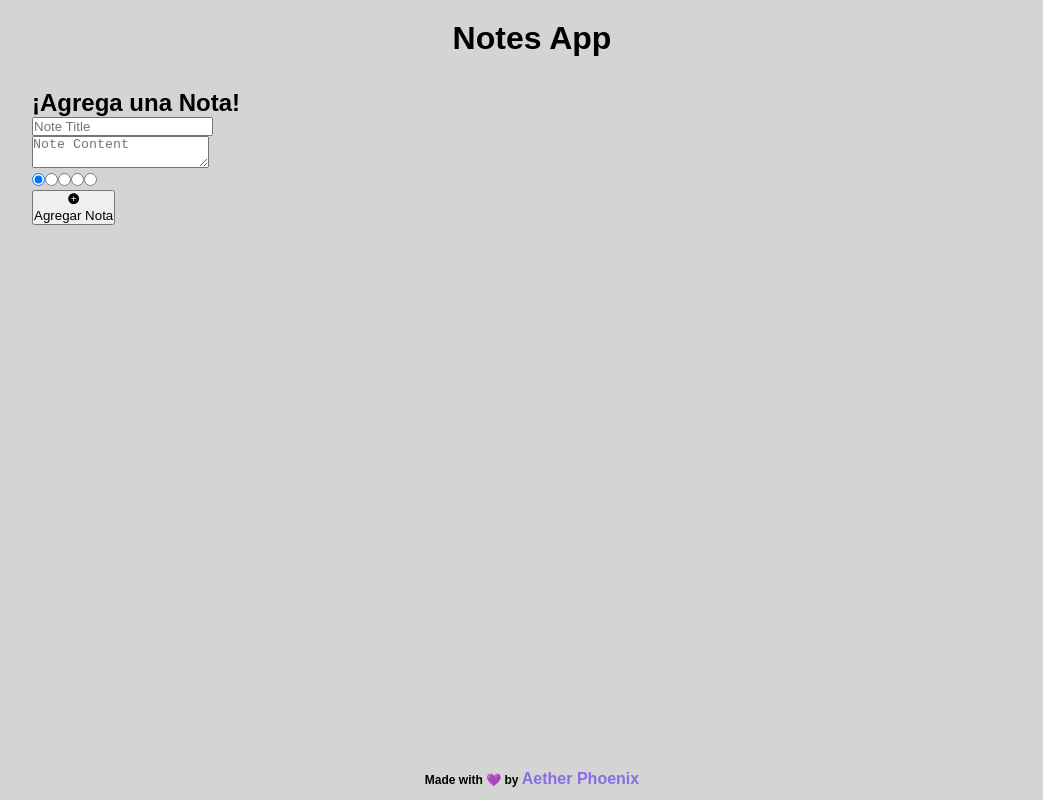
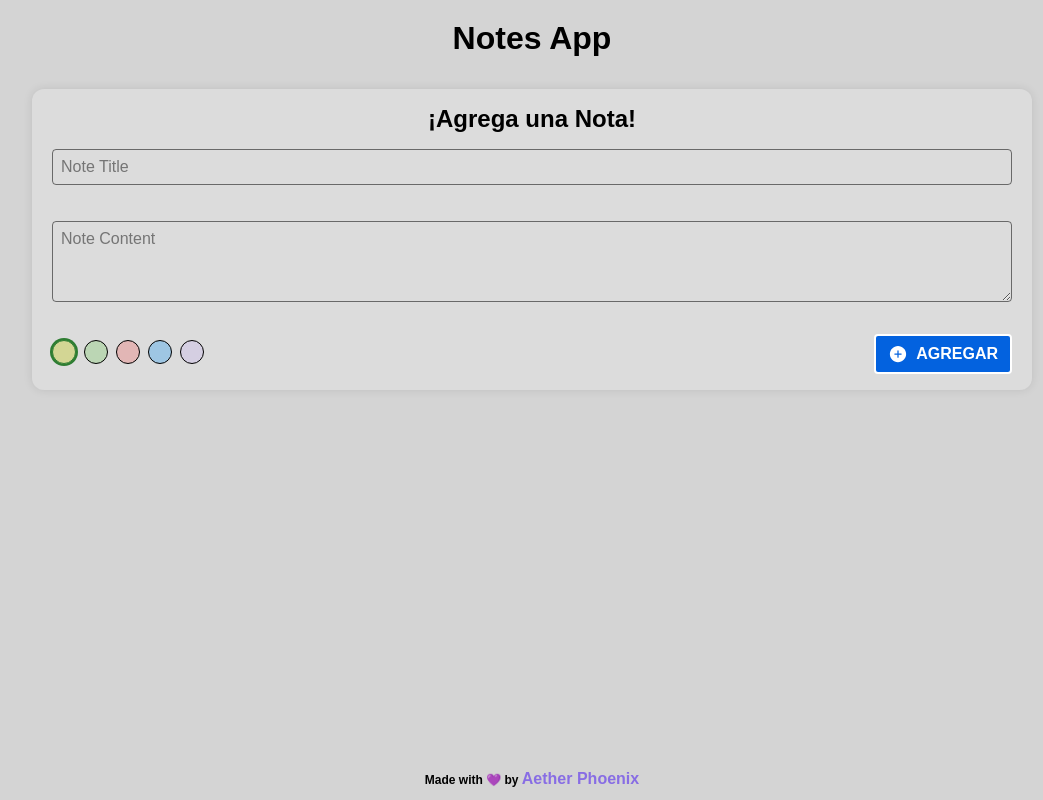
Before and after one commit to AetherPhx/Notes-App, a React (Vite) app: page / in a window 1280 px wide. Shown: the whole page, without its empty margins (108-1151 px from the left). Built offline with nearby package versions, Linux system fonts and the light colour scheme.

Commit message:
Maquetar Formulario de Notas

```diff
--- a/src/components/atoms/Input.tsx
+++ b/src/components/atoms/Input.tsx
@@ -37,7 +37,7 @@ export const Input = <T extends FieldValues>({
 				{...register(name, validationRules)}
 				aria-invalid={error ? "true" : "false"}
 			/>
-			{error && <span>{error.message}</span>}
+			<span className={`${className}-error`}>{error ? error.message : ""}</span>
 		</>
 	);
 };
--- a/src/components/atoms/TextArea.tsx
+++ b/src/components/atoms/TextArea.tsx
@@ -24,27 +24,14 @@ export const TextArea = <T extends FieldValues>({
 	validationRules,
 	error,
 }: TextAreaProps<T>) => {
-	const maxLength = validationRules?.maxLength
-		? typeof validationRules.maxLength === "object"
-			? validationRules.maxLength.value
-			: validationRules.maxLength
-		: null;
-
 	return (
 		<>
-			<div className="TextAreaWrapper">
-				<textarea
-					className={className}
-					placeholder={placeholder}
-					{...register(name, validationRules)}
-				/>
-				{maxLength && (
-					<span className="TextArea__maxLength">
-						Límite de Caracteres: {maxLength}
-					</span>
-				)}
-			</div>
-			{error && <span>{error.message}</span>}
+			<textarea
+				className={className}
+				placeholder={placeholder}
+				{...register(name, validationRules)}
+			/>
+			<span className={`${className}-error`}>{error ? error.message : ""}</span>
 		</>
 	);
 };
--- a/src/components/organisms/NoteForm.tsx
+++ b/src/components/organisms/NoteForm.tsx
@@ -48,7 +48,7 @@ export const NoteForm = ({ noteToEdit, setNoteToEdit }: INoteForm) => {
 	const formTitle = noteToEdit ? "¡Edita esta Nota!" : "¡Agrega una Nota!";
 	const formSubmitIcon = noteToEdit ? "edit" : "add";
 	const formSubmitClass = noteToEdit ? "NoteForm__edit" : "NoteForm__add";
-	const formSubmitText = noteToEdit ? "Confirmar Edición" : "Agregar Nota";
+	const formSubmitText = noteToEdit ? "Confirmar" : "Agregar";
 
 	// * Funciones CRUD (Agregar y Actualizar)
 	const { addNote, updateNote } = useNotesContext();
@@ -91,8 +91,9 @@ export const NoteForm = ({ noteToEdit, setNoteToEdit }: INoteForm) => {
 
 			<form className="NoteForm__form" onSubmit={onSubmit}>
 				<div className="NoteForm__fields">
+					<div className="NoteForm__field">
 						<Input
-						className="NoteForm__Note-title"
+							className="NoteForm__NoteTitle"
 							type="text"
 							placeholder={noteToEdit ? noteToEdit.title : "Note Title"}
 							register={register}
@@ -113,9 +114,11 @@ export const NoteForm = ({ noteToEdit, setNoteToEdit }: INoteForm) => {
 							}}
 							error={errors.title}
 						/>
+					</div>
 
+					<div className="NoteForm__field">
 						<TextArea
-						className="NoteForm__Note-content"
+							className="NoteForm__NoteContent"
 							placeholder={
 								noteToEdit ? noteToEdit.content.join("\n") : "Note Content"
 							}
@@ -126,12 +129,21 @@ export const NoteForm = ({ noteToEdit, setNoteToEdit }: INoteForm) => {
 									value: true,
 									message: "Debes escribir contenido",
 								},
+								minLength: {
+									value: 10,
+									message: "El contenido debe tener al menos 10 caracteres",
+								},
+								maxLength: {
+									value: 1000,
+									message: "Debes escribir menos de 1000 caracteres",
+								},
 							}}
 							error={errors.content}
 						/>
 					</div>
+				</div>
 
-				<footer className="NoteForm__actions">
+				<footer className="NoteForm__footer">
 					<ColorPicker
 						defaultColor={initialFormValues.color}
 						register={register}
--- a/src/styles/base/global.scss
+++ b/src/styles/base/global.scss
@@ -8,6 +8,7 @@
 	--color-text: #{theme.$color-text};
 	--color-text-sec: #{theme.$color-text-sec};
 	--color-shadow: #{theme.$color-shadow};
+	--color-shadow-sec: #{theme.$color-shadow-sec};
 	// Action Colors
 	--color-action-active: #{theme.$color-action-active};
 	--color-action-ok: #{theme.$color-action-ok};
--- a/src/styles/components/index.scss
+++ b/src/styles/components/index.scss
@@ -0,0 +1 @@
+@forward "./molecules";
--- /dev/null
+++ b/src/styles/components/molecules/colorPicker.scss
@@ -0,0 +1,72 @@
+.ColorPicker {
+	display: flex;
+	gap: 0.5rem;
+
+	input {
+		display: none;
+	}
+
+	// Opciones de Color
+	&__option {
+		display: inline-block;
+		width: 1.5rem;
+		height: 1.5rem;
+		border: 1px solid var(--color-text);
+		border-radius: 50%;
+		cursor: pointer;
+		animation: all 0.5s ease-in-out;
+
+		&:hover,
+		&:focus {
+			box-shadow: 0 0 0 2px var(--color-action-active);
+		}
+	}
+
+	// Específicos por Color
+	&__yellow {
+		@extend .ColorPicker__option;
+		background-color: var(--color-yellow);
+		&:hover,
+		&:focus {
+			border-color: var(--color-yellow);
+		}
+	}
+	&__green {
+		@extend .ColorPicker__option;
+		background-color: var(--color-green);
+		&:hover,
+		&:focus {
+			border-color: var(--color-green);
+		}
+	}
+	&__red {
+		@extend .ColorPicker__option;
+		background-color: var(--color-red);
+		&:hover,
+		&:focus {
+			border-color: var(--color-red);
+		}
+	}
+	&__blue {
+		@extend .ColorPicker__option;
+		background-color: var(--color-blue);
+		&:hover,
+		&:focus {
+			border-color: var(--color-blue);
+		}
+	}
+	&__purple {
+		@extend .ColorPicker__option;
+		background-color: var(--color-purple);
+		&:hover,
+		&:focus {
+			border-color: var(--color-purple);
+		}
+	}
+
+	// Color Seleccionado
+	&__selected {
+		border-color: var(--color-action-ok);
+		box-shadow: 0 0 0 2px var(--color-action-ok);
+	}
+}
--- /dev/null
+++ b/src/styles/components/molecules/index.scss
@@ -0,0 +1,2 @@
+@forward "./noteForm";
+@forward "./colorPicker";
--- /dev/null
+++ b/src/styles/components/molecules/noteForm.scss
@@ -0,0 +1,109 @@
+@mixin field {
+	background-color: transparent;
+	width: 100%;
+	padding: var(--space-xs);
+	border: 1px solid var(--color-shadow);
+	border-radius: 4px;
+	outline: none;
+
+	font-family: inherit;
+	font-size: var(--fs-rg);
+	font-weight: var(--fw-regular);
+
+	&:focus {
+		border-color: var(--color-action-active);
+		box-shadow: 0 0 0 2px var(--color-action-active);
+	}
+}
+@mixin actionBtn {
+	color: var(--color-text-sec);
+	padding: var(--space-xs) var(--space-sm);
+	border: 2px solid var(--color-text-sec);
+	border-radius: 4px;
+
+	display: flex;
+	align-items: center;
+	gap: 0.5rem;
+
+	font-family: var(--fm);
+	font-size: var(--fs-regular);
+	font-weight: var(--fw-bold);
+	text-transform: uppercase;
+	cursor: pointer;
+
+	&__icon {
+		display: flex;
+		align-items: center;
+		font-size: 20px;
+	}
+
+	&:hover {
+		border-color: var(--color-shadow);
+		box-shadow: 0 0 2px 2.5px var(--color-text-sec);
+	}
+}
+
+.NoteForm {
+	background-color: var(--color-bg-sec);
+	padding: var(--space-md) var(--space-lg);
+	border-radius: var(--space-sm);
+	box-shadow: 0 0 10px var(--color-shadow-sec);
+
+	&__header {
+		text-align: center;
+		margin-bottom: var(--space-md);
+	}
+
+	//* Formulario
+	&__form {
+		display: flex;
+		flex-direction: column;
+		gap: var(--space-sm);
+	}
+	&__fields {
+		display: grid;
+		gap: var(--space-md);
+	}
+	&__field {
+		display: grid;
+		gap: var(--space-xxs);
+	}
+	&__Note {
+		&Title,
+		&Content {
+			@include field;
+			&-error {
+				color: var(--color-action-wrong);
+				height: var(--fs-rg);
+			}
+		}
+
+		&Content {
+			min-height: 4.5lh;
+			max-height: 8lh;
+			resize: vertical;
+		}
+	}
+	&__footer {
+		display: flex;
+		justify-content: space-between;
+		align-items: center;
+	}
+	&__actions {
+		color: var(--color-text-sec);
+		display: flex;
+		gap: var(--space-sm);
+	}
+	&__add,
+	&__edit {
+		@include actionBtn;
+		background-color: var(--color-action-active);
+	}
+	&__cancel {
+		@include actionBtn;
+		background-color: var(--color-action-wrong);
+	}
+	&--invalid {
+		background-color: var(--color-shadow);
+	}
+}
--- a/src/styles/theme/colors.scss
+++ b/src/styles/theme/colors.scss
@@ -4,6 +4,7 @@ $color-bg-sec: #dcdcdc;
 $color-text: #000;
 $color-text-sec: #fff;
 $color-shadow: #00000085;
+$color-shadow-sec: #0000001a;
 
 // Action Colors
 $color-action-active: #0362df;
```
Lines whose indentation alone changed are shown as unchanged.
